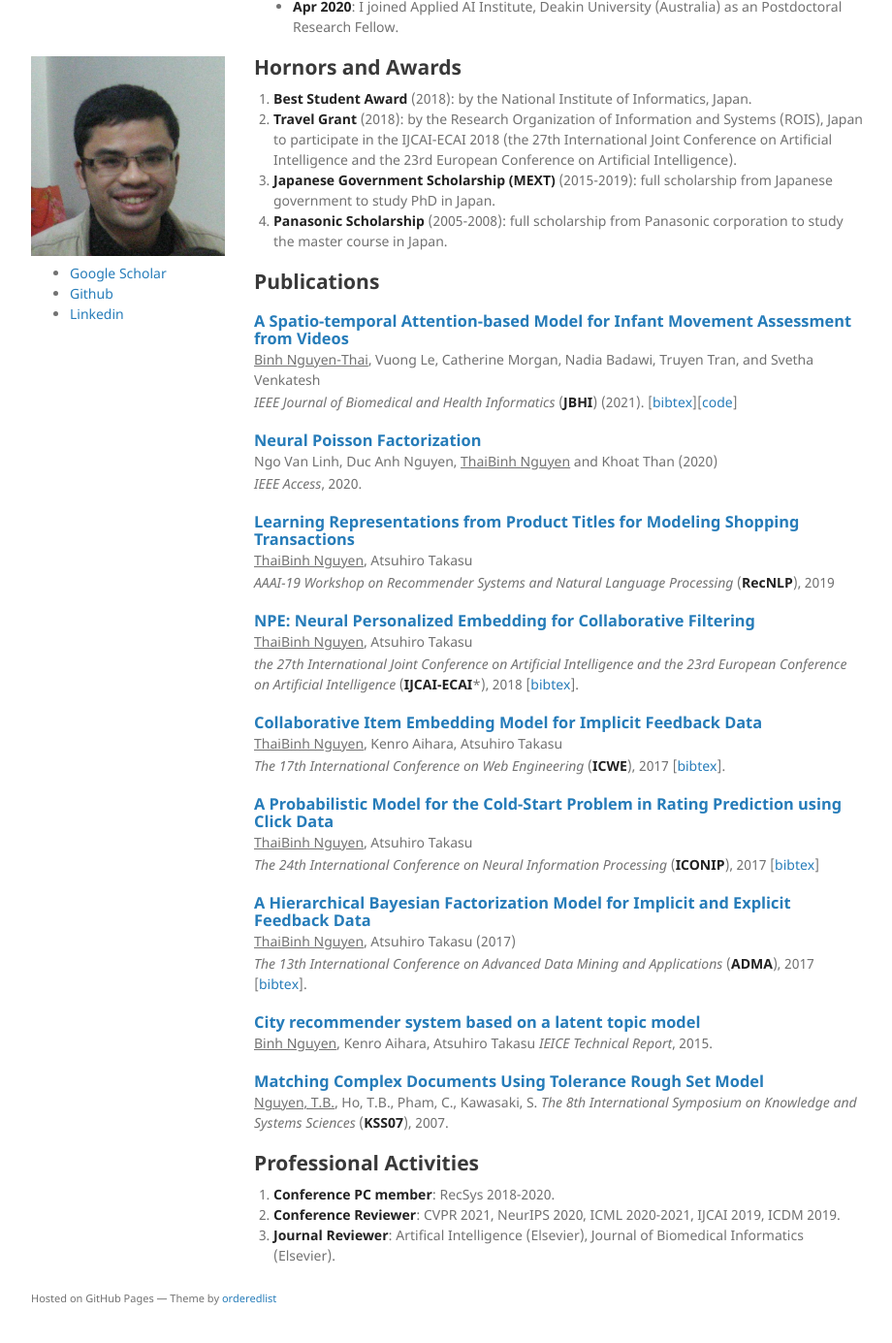
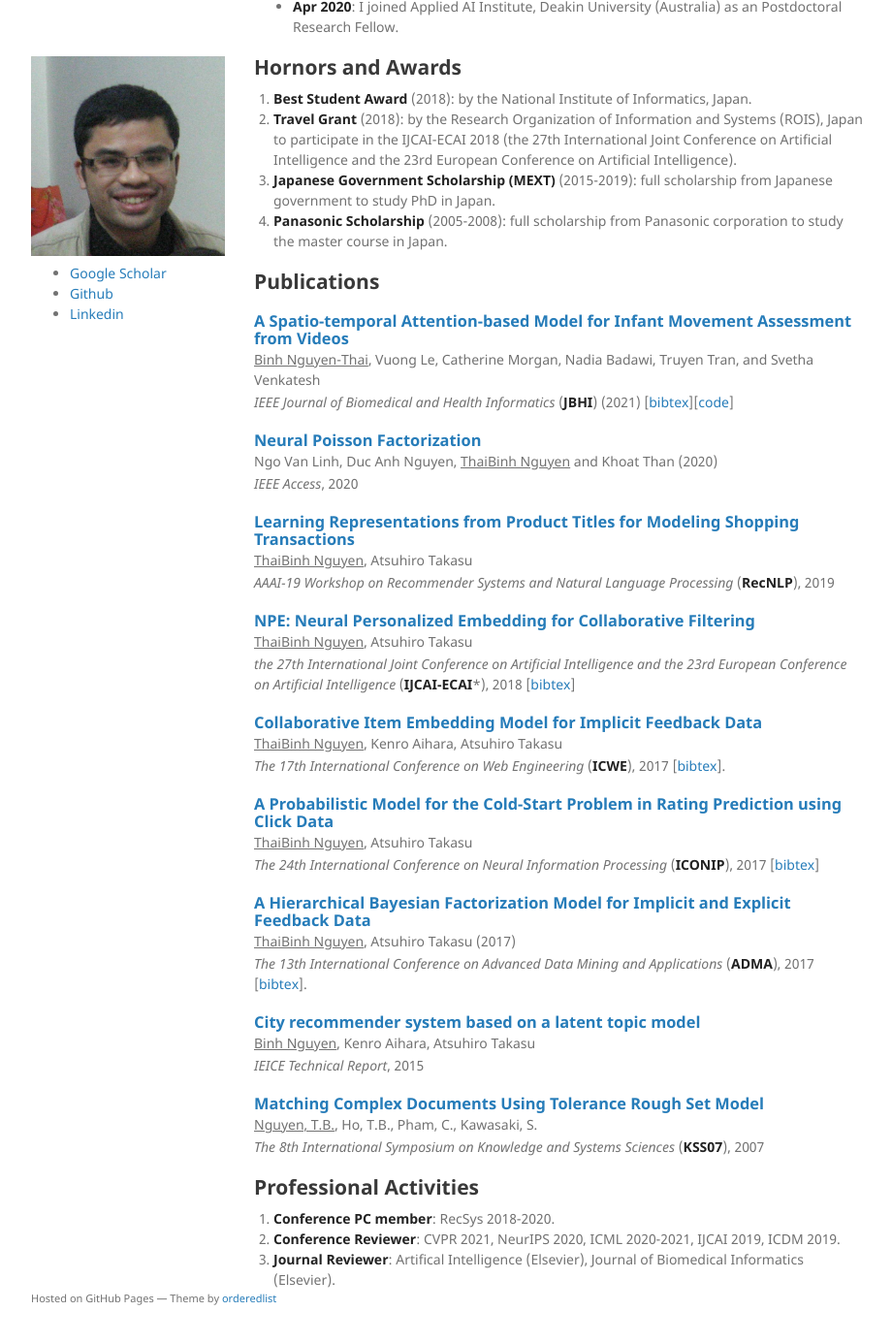
Before and after one commit to nguyenthaibinh/nguyenthaibinh.github.io, a Jekyll site: the page built from index.md, in a window 1280 px wide and 1400 px high, scrolled down 380 px. Shown: the top 1385 px of the window at 97% size, without its empty margins (178-1098 px from the left). Built offline with Jekyll 4.4.1, drawn with Linux system fonts in a browser that asks for light colours; the repository's description, which GitHub fills in, is left out; our own code applies the rules of GitHub Pages for plain Markdown files.

```diff
--- a/index.md
+++ b/index.md
@@ -24,12 +24,12 @@ I completed my Ph.D in Informatics at the <a href="http://www.nii.ac.jp/graduate
 ### <a href='https://ieeexplore.ieee.org/document/9425001' target="_blank">A Spatio-temporal Attention-based Model for Infant Movement Assessment from Videos</a>
 <u>Binh Nguyen-Thai</u>, Vuong Le, Catherine Morgan, Nadia Badawi, Truyen Tran, and Svetha Venkatesh
 
-*IEEE Journal of Biomedical and Health Informatics* (**JBHI**) (2021). [<a href="bibtex.html#stam2021">bibtex</a>][<a href="https://github.com/nguyenthaibinh/stam" target="_blank">code</a>]
+*IEEE Journal of Biomedical and Health Informatics* (**JBHI**) (2021) [<a href="bibtex.html#stam2021">bibtex</a>][<a href="https://github.com/nguyenthaibinh/stam" target="_blank">code</a>]
 
 ### <a href="https://ieeexplore.ieee.org/document/9091827" target="_blank">Neural Poisson Factorization</a>
 Ngo Van Linh, Duc Anh Nguyen, <u>ThaiBinh Nguyen</u> and Khoat Than (2020)
 
-*IEEE Access*, 2020.
+*IEEE Access*, 2020
 
 ### <a href='https://arxiv.org/pdf/1811.01166' target="_blank">Learning Representations from Product Titles for Modeling Shopping Transactions</a>
 <u>ThaiBinh Nguyen</u>, Atsuhiro Takasu
@@ -39,7 +39,7 @@ Ngo Van Linh, Duc Anh Nguyen, <u>ThaiBinh Nguyen</u> and Khoat Than (2020)
 ### <a href='papers/npe_ijcai18.pdf' target="_blank">NPE: Neural Personalized Embedding for Collaborative Filtering</a>
 <u>ThaiBinh Nguyen</u>, Atsuhiro Takasu
 
-*the 27th International Joint Conference on Artificial Intelligence and the 23rd European Conference on Artificial Intelligence* (**IJCAI-ECAI***), 2018 [<a href="bibtex.html#nguyen2018npe">bibtex</a>].
+*the 27th International Joint Conference on Artificial Intelligence and the 23rd European Conference on Artificial Intelligence* (**IJCAI-ECAI***), 2018 [<a href="bibtex.html#nguyen2018npe">bibtex</a>]
 
 ### <a href='papers/icwe2017.pdf' target="_blank">Collaborative Item Embedding Model for Implicit Feedback Data</a>
 <u>ThaiBinh Nguyen</u>, Kenro Aihara, Atsuhiro Takasu
@@ -58,11 +58,13 @@ Ngo Van Linh, Duc Anh Nguyen, <u>ThaiBinh Nguyen</u> and Khoat Than (2020)
 
 ### <a href='papers/city_rec2015.pdf' target="_blank">City recommender system based on a latent topic model</a>
 <u>Binh Nguyen</u>, Kenro Aihara, Atsuhiro Takasu
-*IEICE Technical Report*, 2015.
+
+*IEICE Technical Report*, 2015
 
 ### <a href='papers/kss2007.pdf' target="_blank">Matching Complex Documents Using Tolerance Rough Set Model</a>
 <u>Nguyen, T.B.</u>, Ho, T.B., Pham, C., Kawasaki, S.
-*The 8th International Symposium on Knowledge and Systems Sciences* (**KSS07**), 2007.
+
+*The 8th International Symposium on Knowledge and Systems Sciences* (**KSS07**), 2007
 
 ## Professional Activities
 1. **Conference PC member**: RecSys 2018-2020.
```
